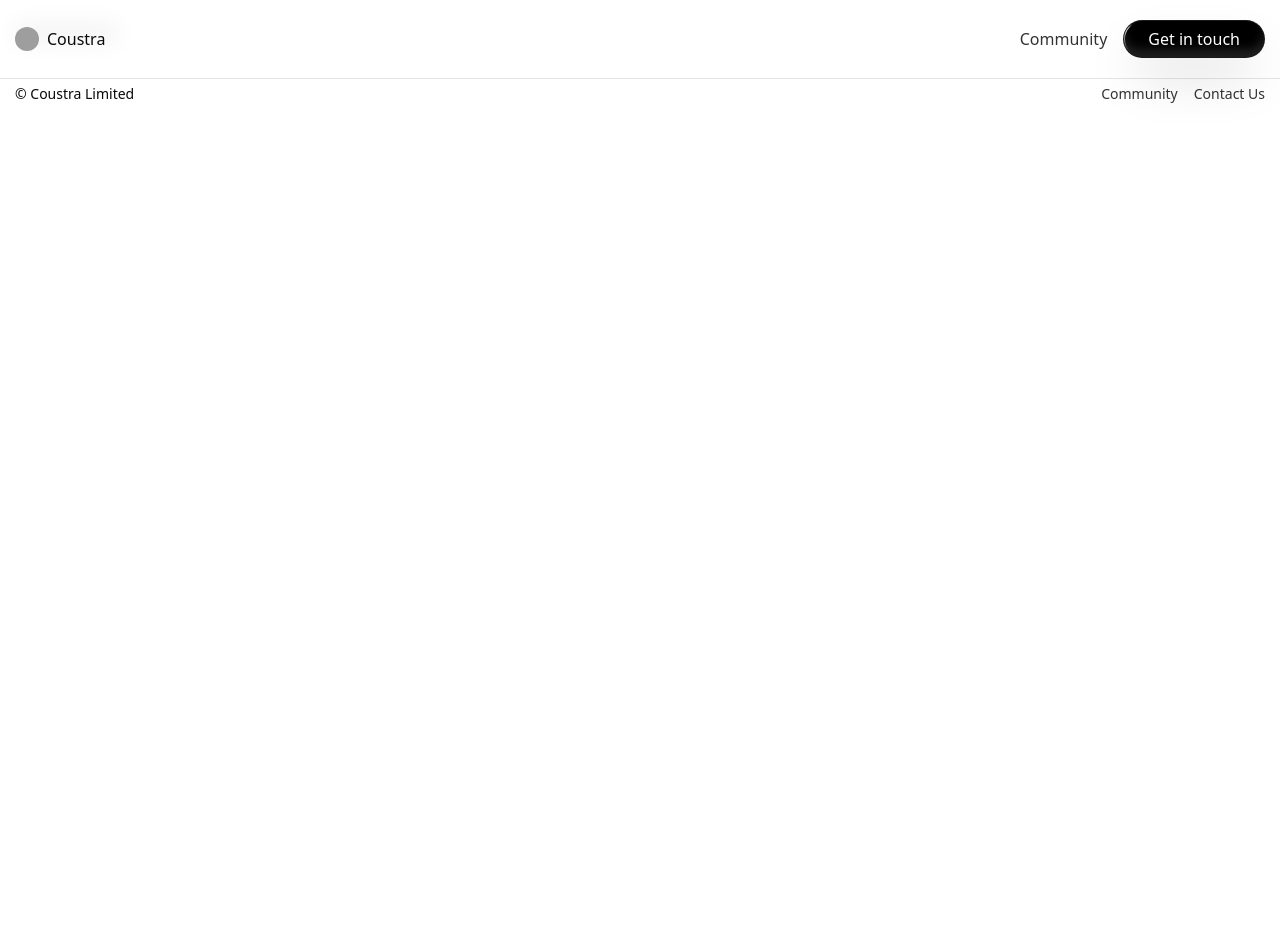
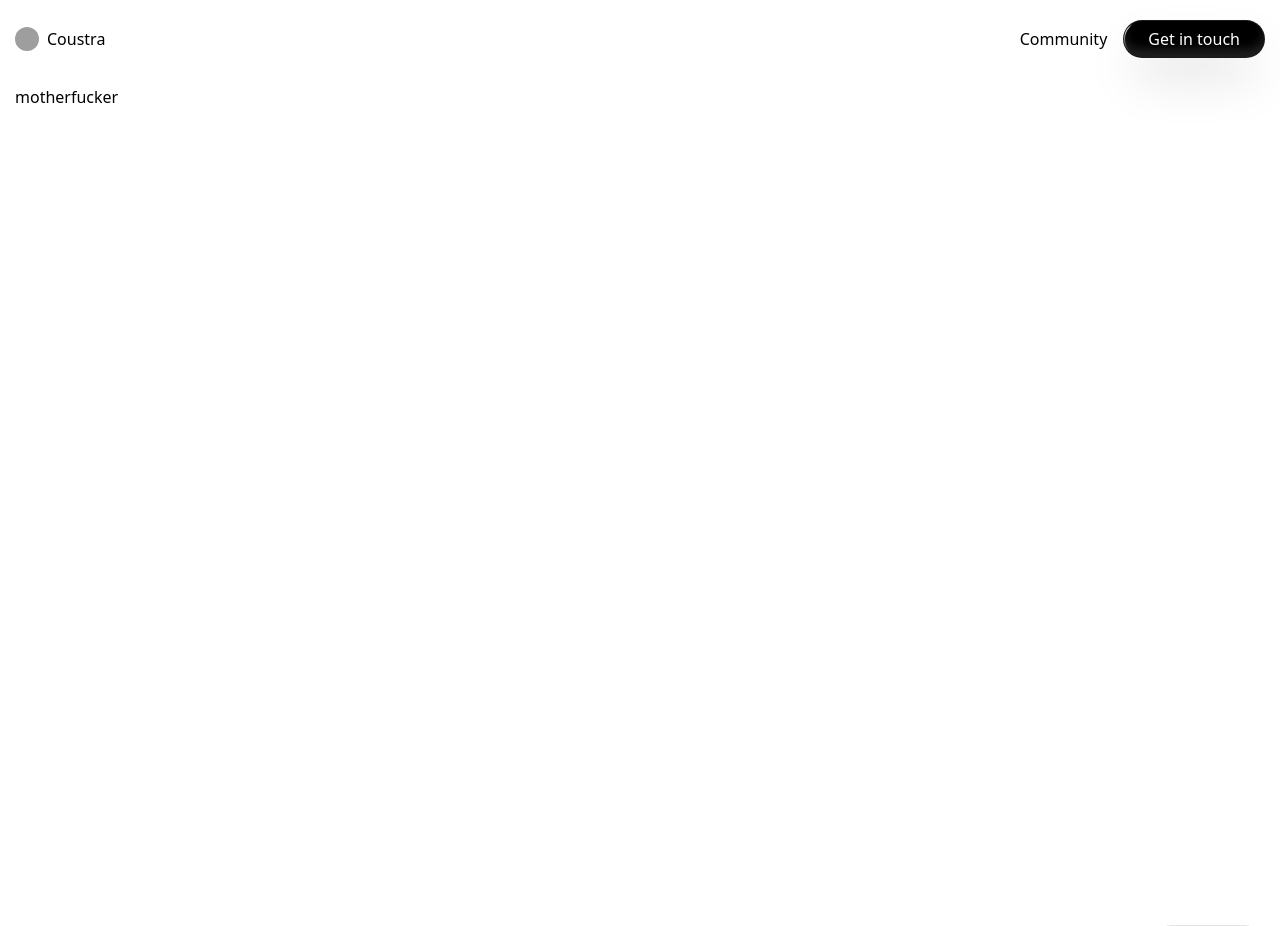
Before and after one commit to Coustra/saas-landing, a Next.js app: page / in a window 1280 px wide. Shown: the top 926 px of the page. Before the commit the page ends 800 px from the top, so only its background shows below. Built offline with nearby package versions, Linux system fonts and the light colour scheme; grey boxes are pictures that could not be loaded.

Commit message:
added dark mode to the website

```diff
--- a/src/app/layout.tsx
+++ b/src/app/layout.tsx
@@ -4,6 +4,7 @@ import "./globals.css";
 import { cn } from "@/lib/utils";
 import { Header } from "@/components/navigation/Header";
 import { Footer } from "@/components/navigation/Footer";
+import { Providers } from "./providers";
 
 const inter = Inter({ subsets: ["latin"], variable: "--font-sans" });
 
@@ -18,16 +19,20 @@ export default function RootLayout({
   children: React.ReactNode;
 }>) {
   return (
-    <html lang='en'>
+    <html lang='en' suppressHydrationWarning>
       <body
         className={cn(
-          "min-h-screen bg-background font-sans antialiased",
+          "min-h-screen dark:bg-background text-black dark:text-white font-sans antialiased",
           inter.variable
         )}
       >
-        <Header />
-        <main className='max-w-[1250px] p-5 xl:px-0 mx-auto'>{children}</main>
-        <Footer />
+        <Providers>
+          <Header />
+          <main className='max-w-[1250px] p-5 xl:px-0 mx-auto mt-[65px]'>
+            {children}
+          </main>
+          <Footer />
+        </Providers>
       </body>
     </html>
   );
--- a/src/app/page.tsx
+++ b/src/app/page.tsx
@@ -1,5 +1,3 @@
-import Image from "next/image";
-
 export default function Home() {
-  return <main>motherfucker</main>;
+  return <main className='min-h-screen'>motherfucker</main>;
 }
--- /dev/null
+++ b/src/app/providers.tsx
@@ -0,0 +1,16 @@
+"use client";
+
+import { ThemeProvider } from "next-themes";
+
+export function Providers({ children }: { children: React.ReactNode }) {
+  return (
+    <ThemeProvider
+      attribute='class'
+      defaultTheme='system'
+      enableSystem
+      storageKey='theme'
+    >
+      {children}
+    </ThemeProvider>
+  );
+}
--- a/src/components/navigation/Footer.tsx
+++ b/src/components/navigation/Footer.tsx
@@ -1,24 +1,12 @@
-import Link from "next/link";
 import React from "react";
-import { NavLink } from "../ui/NavLink";
+import { ThemeToggle } from "../ui/ThemeToggler";
 
 export const Footer = () => {
   return (
     <footer className='p-5 xl:px-0 w-full bg-inherit mb-8'>
       <div className='max-w-[1250px] m-auto w-full flex items-center justify-between gap-4'>
-        <p className='text-sm font-medium'>© Coustra Limited</p>
-        <nav className='flex items-center gap-4'>
-          <NavLink
-            variant='small'
-            href={"https://www.instagram.com/jonasdevjourney/"}
-            target='_blank'
-          >
-            Community
-          </NavLink>
-          <NavLink variant='small' href={"https://tally.so/r/w2rW0V"}>
-            Contact Us
-          </NavLink>
-        </nav>
+        <p className='text-muted text-sm font-medium'>© Coustra Limited</p>
+        <ThemeToggle />
       </div>
     </footer>
   );
--- a/src/components/navigation/Header.tsx
+++ b/src/components/navigation/Header.tsx
@@ -1,15 +1,37 @@
 "use client";
 
-import React from "react";
+import React, { useEffect } from "react";
 import { NavLink } from "../ui/NavLink";
 import { Logo } from "../ui/Logo";
 import ShimmerButton from "../magicui/shimmer-button";
 import { useRouter } from "next/navigation";
+import { cn } from "@/lib/utils";
 
 export const Header = () => {
+  const [scroll, setScroll] = React.useState(false);
+
+  useEffect(() => {
+    const handleScroll = () => {
+      if (window.scrollY > 10) {
+        setScroll(true);
+      } else {
+        setScroll(false);
+      }
+    };
+    window.addEventListener("scroll", handleScroll);
+    return () => {
+      window.removeEventListener("scroll", handleScroll);
+    };
+  }, []);
+
   const router = useRouter();
   return (
-    <header className='p-5 xl:px-0 border-b border-zinc-200 fixed w-full top-0 z-10 bg-white/70 backdrop-blur-md'>
+    <header
+      className={cn(
+        "p-5 xl:px-0 fixed w-full top-0 z-10 backdrop-blur-md",
+        scroll && "border-b"
+      )}
+    >
       <div className='max-w-[1250px] m-auto w-full flex items-center justify-between gap-4'>
         <Logo />
         <nav className='flex items-center gap-4'>
@@ -21,10 +43,13 @@ export const Header = () => {
           </NavLink>
 
           <ShimmerButton
+            shimmerColor='#fff'
+            shimmerDuration='1s'
             className='shadow-2xl py-1.5'
-            onClick={() => router.push("https://tally.so/r/3E02NN")}
           >
-            Get in touch
+            <span className='whitespace-pre-wrap text-center text-white dark:from-white dark:to-slate-900/10'>
+              Get in touch
+            </span>
           </ShimmerButton>
         </nav>
       </div>
--- a/src/components/ui/NavLink.tsx
+++ b/src/components/ui/NavLink.tsx
@@ -13,18 +13,19 @@ export const defaultLinkStyles = (style?: NavLinkProps["variant"]): string => {
   switch (style) {
     case "large":
       cssStyles =
-        "text-lg font-medium text-[#333333] hover:opacity-75 duration-150";
+        "text-lg font-medium light:text-[#333333] light:hover:opacity-75 duration-150";
       break;
     case "small":
       cssStyles =
-        "text-sm font-medium text-[#333333] hover:opacity-75 duration-150";
+        "text-sm font-medium light:text-[#333333] light:hover:opacity-75 duration-150";
       break;
     case "cta":
       cssStyles =
-        "text-lg font-medium text-white bg-black hover:opacity-75 duration-150";
+        "text-lg font-medium light:text-white bg-black light:hover:opacity-75 duration-150";
       break;
     default:
-      cssStyles = "font-medium text-[#333333] hover:opacity-75 duration-150";
+      cssStyles =
+        "font-medium light:text-[#333333] light:hover:opacity-75 duration-150";
       break;
   }
   return cssStyles;
--- /dev/null
+++ b/src/components/ui/ThemeToggler.tsx
@@ -0,0 +1,37 @@
+"use client";
+
+import * as React from "react";
+import { Monitor, Moon, Sun } from "lucide-react";
+import { useTheme } from "next-themes";
+
+import { Button } from "@/components/ui/button";
+import { cn } from "@/lib/utils";
+
+export function ThemeToggle() {
+  const { setTheme, theme, themes } = useTheme();
+
+  return (
+    <div className='flex flex-row items-center gap-1 border rounded-full p-1'>
+      {themes.map((themeName) => (
+        <Button
+          key={themeName}
+          variant='ghost'
+          size='icon'
+          className={cn(
+            "rounded-full w-8 h-8",
+            theme === themeName && "bg-accent"
+          )}
+          onClick={() => setTheme(themeName)}
+        >
+          {themeName === "system" ? (
+            <Monitor className='h-4 w-4' />
+          ) : themeName === "dark" ? (
+            <Moon className='h-4 w-4' />
+          ) : (
+            <Sun className='h-4 w-4' />
+          )}
+        </Button>
+      ))}
+    </div>
+  );
+}
```
